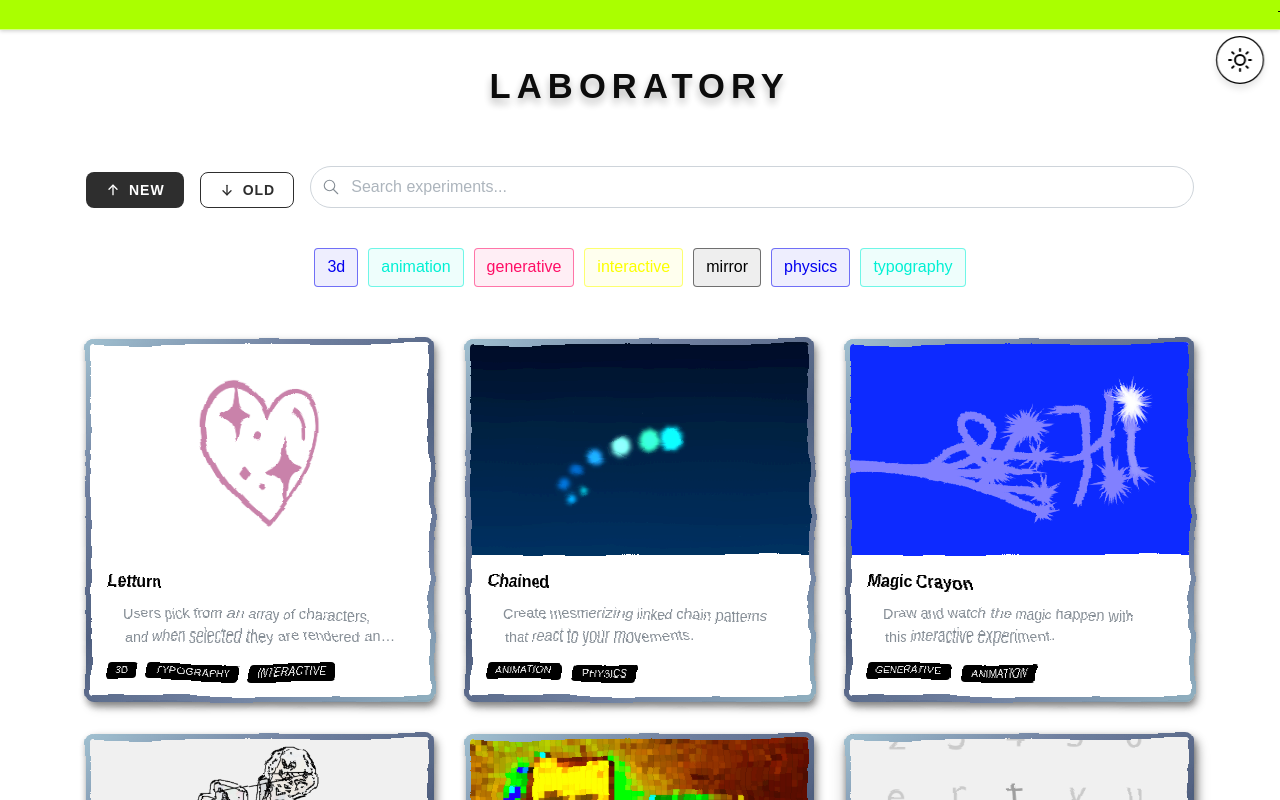
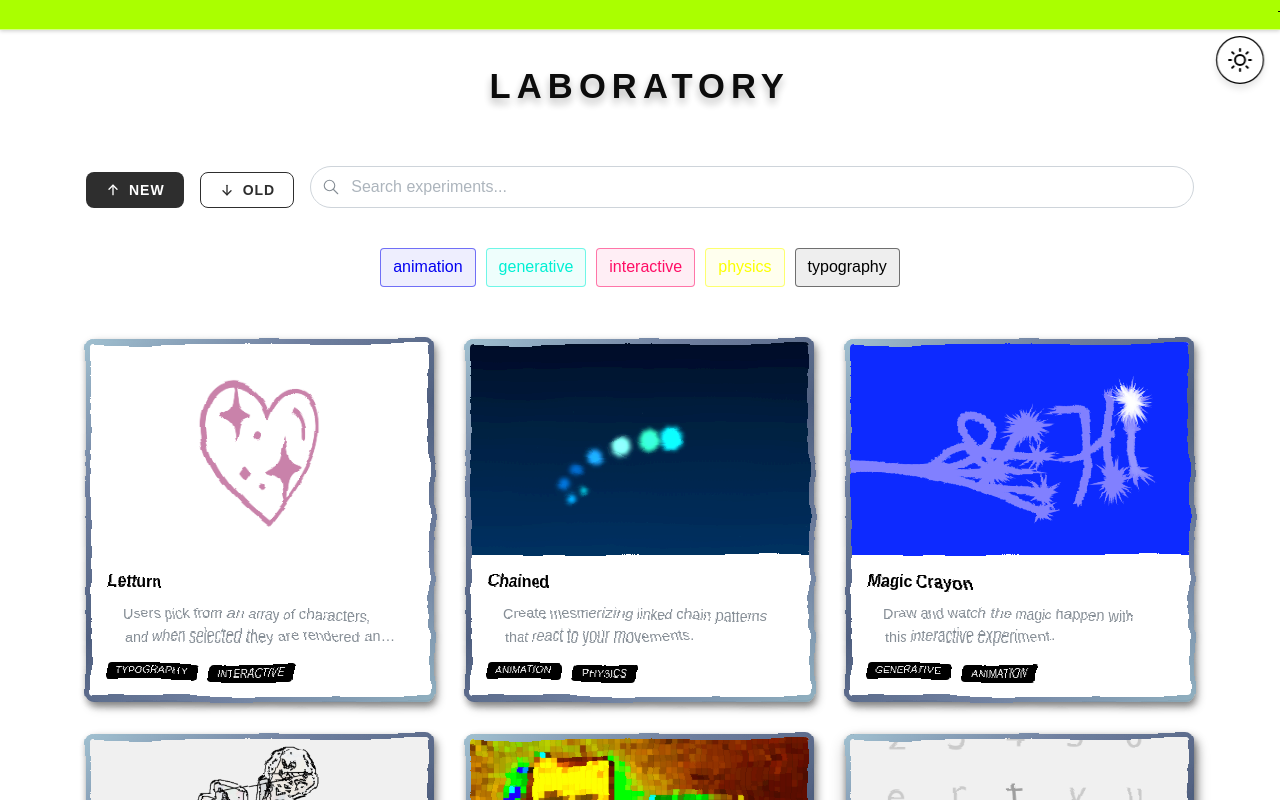
Before and after one commit to liam-brophy/exceptional-experiments, a React (Vite) app: page / in a window 1280 px wide. Built offline with nearby package versions, Linux system fonts and the light colour scheme; a web font is replaced by a local one.

Commit message:
updated lab

```diff
--- a/src/experiments/experimentList.js
+++ b/src/experiments/experimentList.js
@@ -26,7 +26,7 @@ const experimentList = [
     description: 'A customizable pixel mirror effect.',
     component: PixelMirror,
     thumbnail: '/thumbnails/experiment2.png',
-    tags: ['mirror', 'generative'],
+    tags: ['generative'], // Removed 'mirror'
     createdAt: '2025-02-03',
   },
   {
@@ -86,7 +86,7 @@ const experimentList = [
     description: 'Users pick from an array of characters, and when selected they are rendered and movable in 3js',
     component: Letturn,
     thumbnail: '/thumbnails/Letturn.png', // Updated thumbnail path
-    tags: ['3d', 'typography', 'interactive'],
+    tags: ['typography', 'interactive'], // Removed '3d'
     createdAt: '2025-04-26', // Current date
   },
 ];
```
